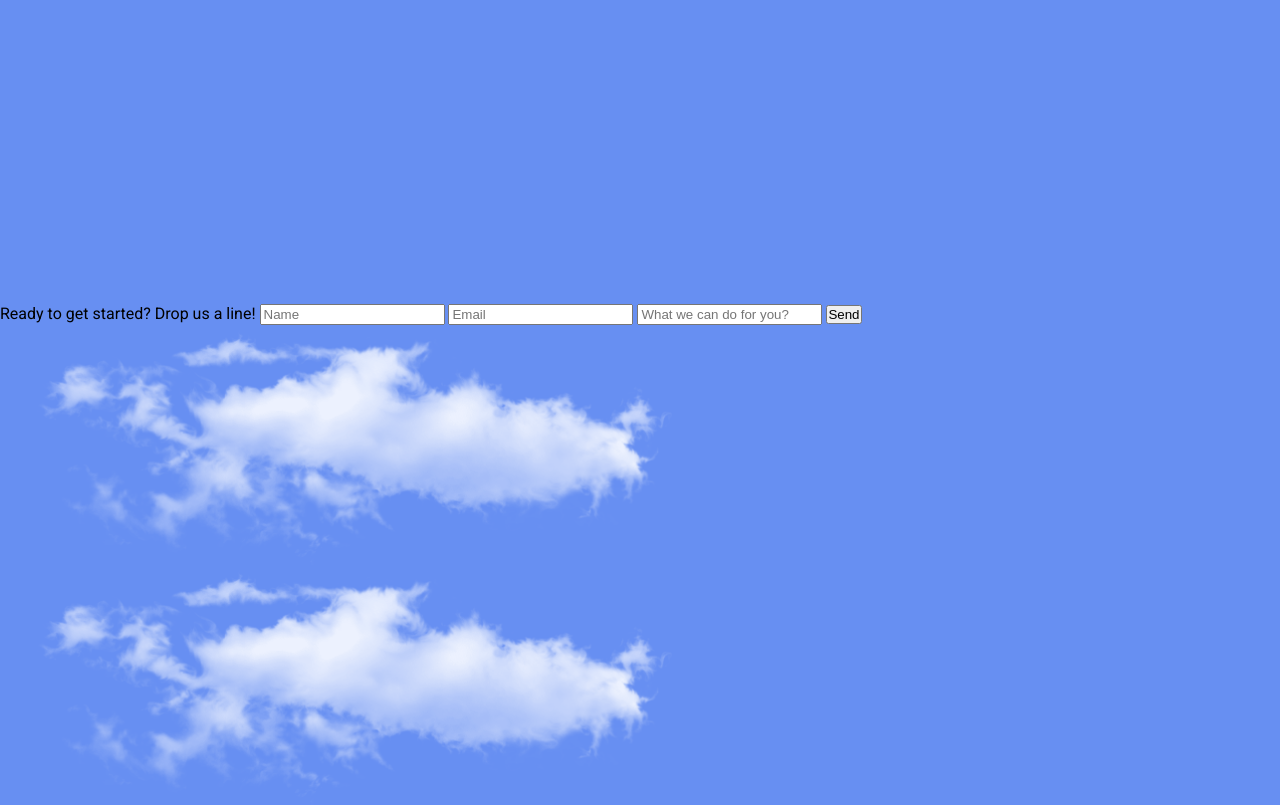
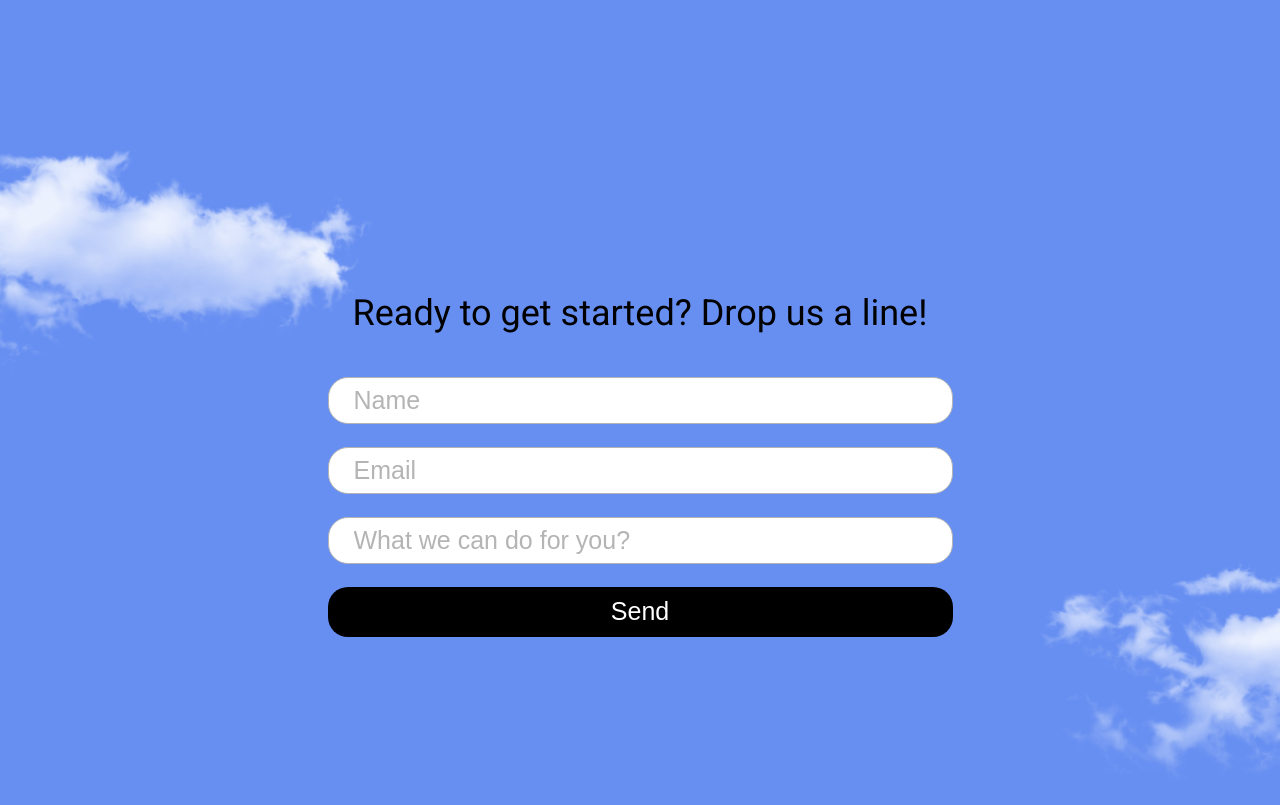
Before and after one commit to Rinnayb/landing_live_streaming, a website built with Parcel: page index.html in a window 1280 px wide. Shown: the part 5260-6065 px from the top of the page. Built offline with nearby package versions, Linux system fonts and the light colour scheme.

Commit message:
form section implementation

```diff
--- a/index.html
+++ b/index.html
@@ -265,22 +265,26 @@
         <section class="form-section">
             <div class="container">
                 <div class="form-section__wrapper">
-                    <form action="mailto:streaming_company@mail.ru" class="contact-form" aria-labelledby="contact-form-title">
+                    <form class="contact-form" action="mailto:streaming_company@mail.ru"
+                        aria-labelledby="contact-form-title">
                         <label class="contact-form__title" id="contact-form-title" for="input-name">Ready to get
                             started? Drop us a line!</label>
-                        <input id="input-name" type="text" placeholder="Name" class="contact-form__name"
-                            aria-required="true" required>
-                        <input id="input-email" type="email" placeholder="Email" class="contact-form__email"
-                            aria-required="true" required>
+                        <input id="input-name" type="text" placeholder="Name"
+                            class="contact-form__input" name="firstname" aria-required="true"
+                            autocomplete="name">
+                        <input id="input-email" type="email" placeholder="Email"
+                            class="contact-form__input" name="email" aria-required="true"
+                            autocomplete="name" required>
                         <input id="input-text" type="text" placeholder="What we can do for you?"
-                            class="contact-form__text" aria-required="true" required>
+                            class="contact-form__input" name="message" aria-required="true"
+                            autocomplete="off" required>
                         <button type="submit" class="contact-form__submit-btn">Send</button>
                     </form>
                 </div>
             </div>
 
-            <div class="form-section__bg-cloud cloud--left"></div>
-            <div class="form-section__bg-cloud cloud--right"></div>
+            <div class="form-section__bg-cloud form-section__bg-cloud--left"></div>
+            <div class="form-section__bg-cloud form-section__bg-cloud--right"></div>
         </section>
         <!-- /.form-section -->
     </main>
--- a/styles/_form.scss
+++ b/styles/_form.scss
@@ -9,19 +9,99 @@
 }
 
 .form-section {
-    padding-top: 330px;
+    margin-top: 160px;
+    padding: 150px 15px;
     position: relative;
     overflow: hidden;
 
     &__bg-cloud {
         @extend %cloud-template;
+
+        &--left {
+            @include m.position(absolute, 1, -1, top, left, 0, -300px);
+        }
+
+        &--right {
+            @include m.position(absolute, 1, -1, bottom, right, 0, -420px);
+        }
     }
 
-    .cloud--left {
-
+    &__wrapper {
+        width: 100%;
+        height: 360px;
+        // margin: 0 auto;
+        @include m.d-flex(center, center, nowrap, row, 0, 0);
     }
 
-    .cloud--right {
+    @media (max-width: v.$media_xl) {
+        padding: 220px 15px 240px 15px;
+    }
 
+    @media (max-width: v.$media_md) {
+        margin-top: 0;
     }
 }
+
+.contact-form {
+    width: 100%;
+    max-width: 625px;
+    // width: min(625px, 100%);
+    @include m.d-flex(center, center, nowrap, column, 0px, 23px);
+
+    &__title {
+        text-align: center;
+        @include m.font(36px, 400, v.$color_black);
+        margin-bottom: 20px;
+    }
+
+    &__input {
+        width: 100%;
+        height: 47px;
+        border-radius: 20px;
+        border: 1px solid v.$color_grey;
+        padding: 0 1em;
+        @include m.font(25px, 400, v.$color_black);
+
+        &::placeholder {
+            @include m.font(25px, 300, v.$color_grey);
+        }
+    }
+
+    &__submit-btn {
+        width: 100%;
+        height: 50px;
+        border-radius: 20px;
+        @include m.font(25px, 500, v.$color_white);
+        background-color: v.$color_black;
+        border: none;
+        cursor: pointer;
+
+        &:hover {
+            opacity: 0.7;
+        }
+    }
+
+    @media (max-width: v.$media_md) {
+        &__title {
+            @include m.font(32px, 400, v.$color_black);
+            margin-bottom: 20px;
+        }
+
+        &__input {
+            width: 100%;
+            height: 47px;
+            border-radius: 20px;
+            border: 1px solid v.$color_grey;
+            padding: 0 1em;
+            @include m.font(18px, 400, v.$color_black);
+
+            &--name,
+            &--email,
+            &--message {}
+
+            &::placeholder {
+                @include m.font(18px, 300, v.$color_grey);
+            }
+        }
+    }
+}
```
Also changed, not shown: dist/index.css, 1 other file.
